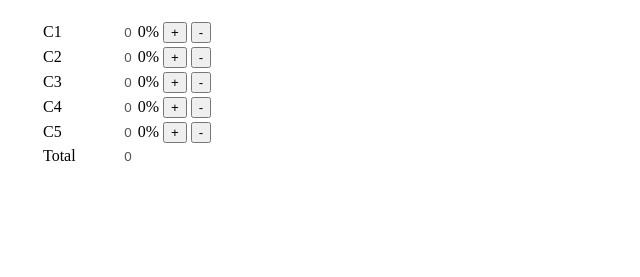
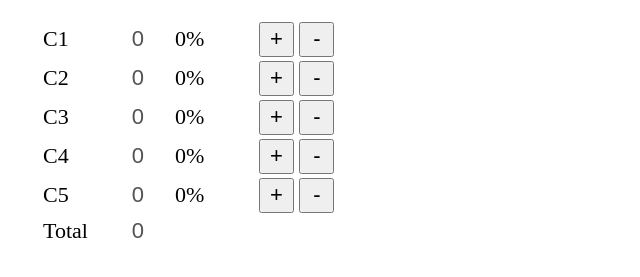
Before and after one commit to rjabdurrahman/custom-counter, a plain HTML site: page index.html in a window 1280 px wide. Shown: the part 101-378 px from the top of the page, without its empty margins (0-640 px from the left). Drawn offline with nearby package versions, Linux system fonts and the light colour scheme.

Commit message:
Updated: Table layout design

```diff
--- a/index.html
+++ b/index.html
@@ -9,7 +9,7 @@
             margin: 0;
         }
 
-        .range-container .error-message {
+        .range-container .alert-message {
             color: red;
         }
 
@@ -24,24 +24,29 @@
             text-align: right;
         }
 
-        .flex-row {
-            max-width: 520px;
-            display: flex;
-            gap: 10px;
+        div.range-container table {
             font-size: 22px;
-            justify-content: space-between;
             margin-bottom: 8px;
         }
 
-        .flex-row div:first-of-type {
-            flex-basis: 60px;
+        div.range-container table tr td:nth-of-type(2) {
+            width: 60px;
+            padding-right: 20px;
         }
 
-        .flex-row input {
+        div.range-container table tr td:nth-of-type(3) {
+            width: 80px;
+        }
+
+        div.range-container table tr td:nth-of-type(5) {
+            padding-left: 10px;
+        }
+
+        div.range-container table input {
             font-size: 22px;
         }
 
-        .flex-row button {
+        div.range-container table button {
             font-size: 22px;
             height: 35px;
             width: 35px;
```
